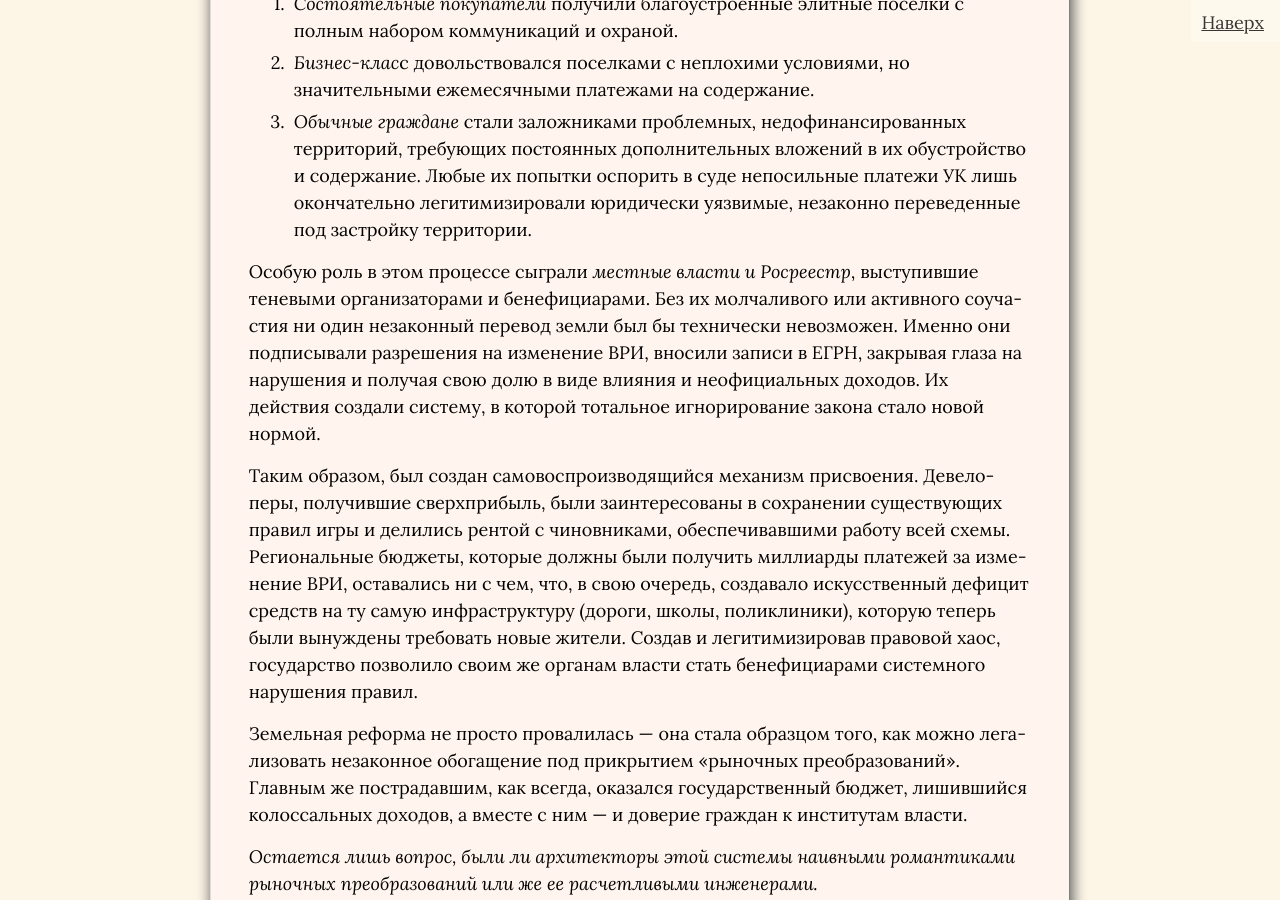
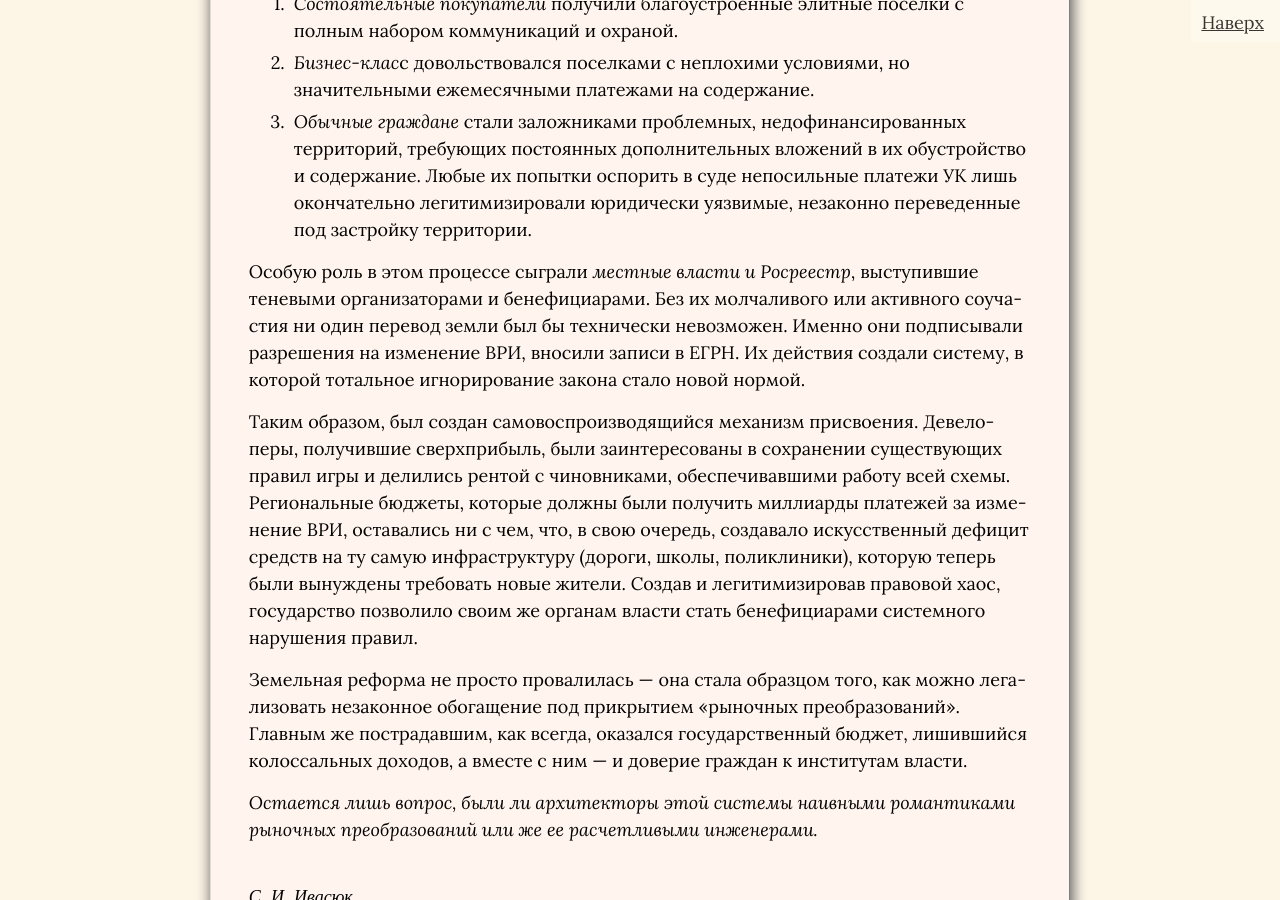
Before and after one commit to SergSi/land-use-art, a Jekyll site: the page built from _posts/2025-08-25-reforma.md, in a window 1280 px wide and 900 px high, scrolled down 10289 px. Built offline with Jekyll 4.4.1, drawn with Linux system fonts in a browser that asks for light colours; some web fonts are replaced.

Commit message:
Update 2025-08-25-reforma.md

```diff
--- a/_posts/2025-08-25-reforma.md
+++ b/_posts/2025-08-25-reforma.md
@@ -147,7 +147,7 @@ align: right
 2. *Бизнес-клас*с довольствовался поселками с неплохими условиями, но значительными ежемесячными платежами на содержание.
 3. *Обычные граждане* стали заложниками проблемных, недофинансированных территорий, требующих постоянных дополнительных вложений в их обустройство и содержание. Любые их попытки оспорить в суде непосильные платежи УК лишь окончательно легитимизировали юридически уязвимые, незаконно переведенные под застройку территории.
 
-Особую роль в этом процессе сыграли *местные власти и Росреестр*, выступившие теневыми организаторами и бенефициарами. Без их молчаливого или активного соучастия ни один незаконный перевод земли был бы технически невозможен. Именно они подписывали разрешения на изменение ВРИ, вносили записи в ЕГРН, закрывая глаза на нарушения и получая свою долю в виде влияния и неофициальных доходов. Их действия создали систему, в которой тотальное игнорирование закона стало новой нормой.
+Особую роль в этом процессе сыграли *местные власти и Росреестр*, выступившие теневыми организаторами и бенефициарами. Без их молчаливого или активного соучастия ни один перевод земли был бы технически невозможен. Именно они подписывали разрешения на изменение ВРИ, вносили записи в ЕГРН. Их действия создали систему, в которой тотальное игнорирование закона стало новой нормой.
 
 Таким образом, был создан самовоспроизводящийся механизм присвоения. Девелоперы, получившие сверхприбыль, были заинтересованы в сохранении существующих правил игры и делились рентой с чиновниками, обеспечивавшими работу всей схемы. Региональные бюджеты, которые должны были получить миллиарды платежей за изменение ВРИ, оставались ни с чем, что, в свою очередь, создавало искусственный дефицит средств на ту самую инфраструктуру (дороги, школы, поликлиники), которую теперь были вынуждены требовать новые жители. Создав и легитимизировав правовой хаос, государство позволило своим же органам власти стать бенефициарами системного нарушения правил.
 
```
